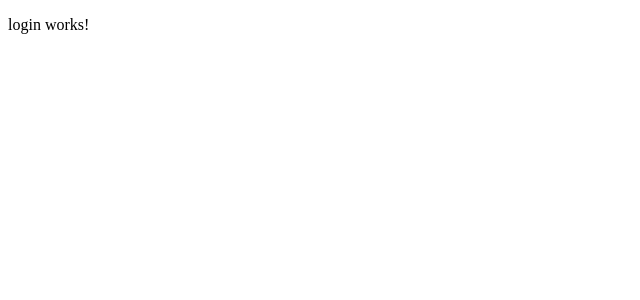
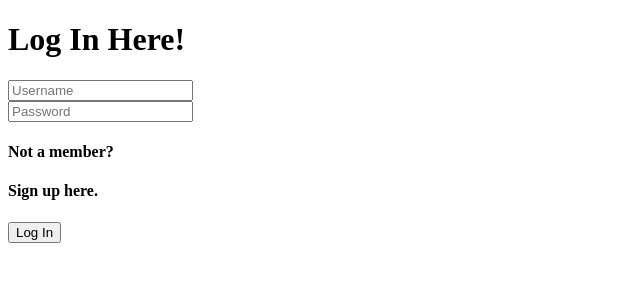
Before and after one commit to bethel-school-of-technology/team-the-innovators-frontend, an Angular app: page /login in a window 1280 px wide. Shown: the top 300 px of the page, without its empty margins (0-640 px from the left). Built offline with nearby package versions, Linux system fonts and the light colour scheme.

Commit message:
created log in form and added forms module

```diff
--- a/src/app/app.module.ts
+++ b/src/app/app.module.ts
@@ -1,6 +1,6 @@
 import { NgModule } from '@angular/core';
 import { BrowserModule } from '@angular/platform-browser';
-
+import { FormsModule } from '@angular/forms';
 import { AppRoutingModule } from './app-routing.module';
 import { AppComponent } from './app.component';
 import { LoginComponent } from './components/login/login.component';
@@ -12,7 +12,8 @@ import { LoginComponent } from './components/login/login.component';
   ],
   imports: [
     BrowserModule,
-    AppRoutingModule
+    AppRoutingModule,
+    FormsModule
   ],
   providers: [],
   bootstrap: [AppComponent]
--- a/src/app/components/login/login.component.html
+++ b/src/app/components/login/login.component.html
@@ -1 +1,11 @@
-<p>login works!</p>
+<div>
+    <h1>Log In Here!</h1>
+    <form>
+    <!-- <form (ngSubmit) = "login()"> -->
+        <input type="text" id="username" name="username" placeholder="Username" [(ngModel)] = "newUser.username" /> <br />
+        <input type="text" id="password" name="password" placeholder="Password" [(ngModel)] = "newUser.password" /> <br />
+    </form>
+    <h4>Not a member?</h4>
+    <h4>Sign up here.</h4>
+    <button type="submit">Log In</button>
+</div>
--- a/src/app/components/login/login.component.ts
+++ b/src/app/components/login/login.component.ts
@@ -1,4 +1,5 @@
 import { Component, OnInit } from '@angular/core';
+import { User } from 'src/app/models/user';
 
 @Component({
   selector: 'app-login',
@@ -7,6 +8,7 @@ import { Component, OnInit } from '@angular/core';
 })
 export class LoginComponent implements OnInit {
 
+  newUser: User = new User();
   constructor() { }
 
   ngOnInit(): void {
```
